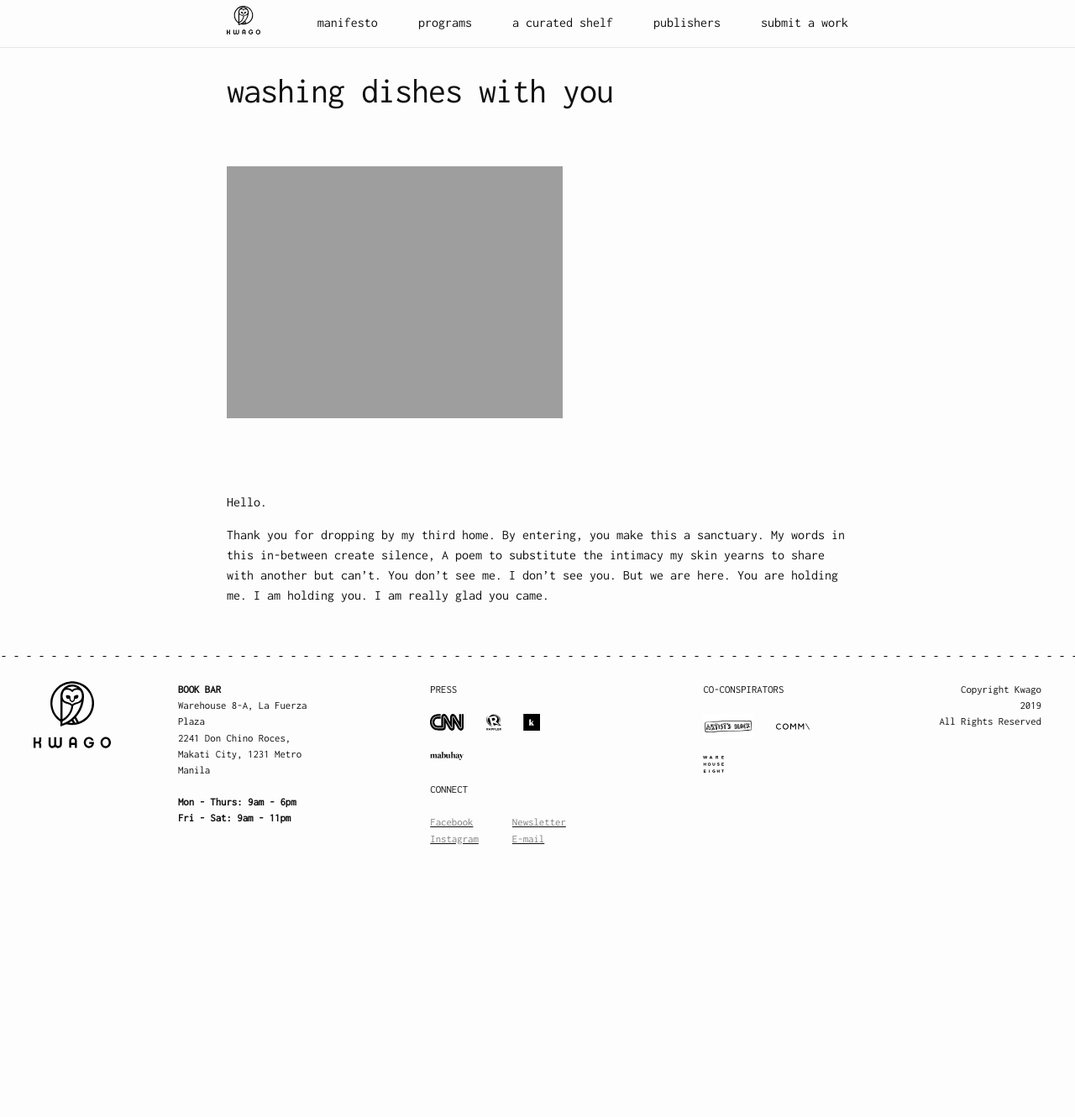
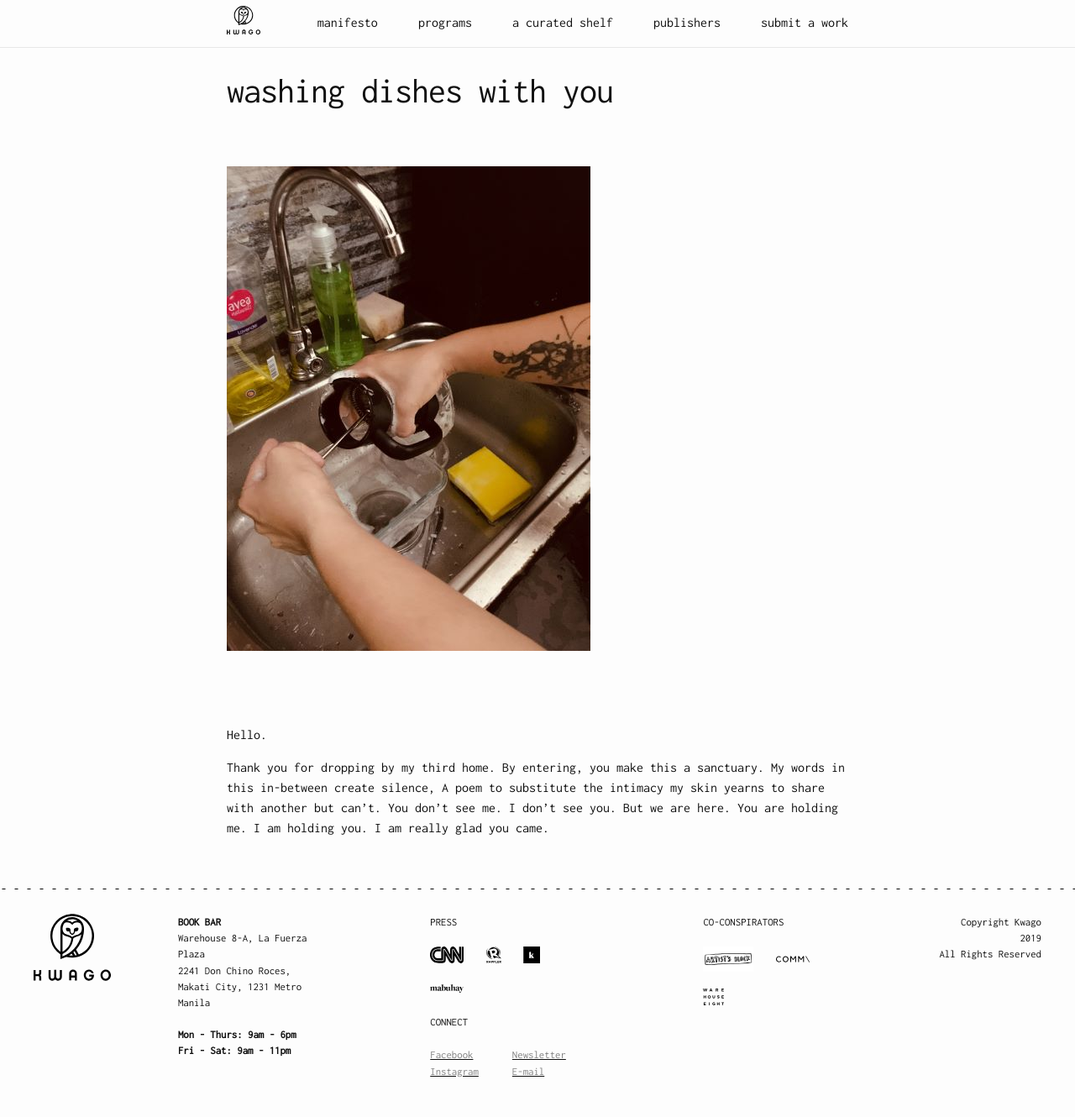
Before and after one commit to patsylala/kwago-siteleaf, a Jekyll site: the page built from thirdspace/washingdisheswithyou.markdown, in a window 1280 px wide. Shown: the whole page at 84% size. Built offline with Jekyll 4.4.1, drawn with Linux system fonts in a browser that asks for light colours; our own code applies the rules of GitHub Pages for plain Markdown files; before the commit the page ends 1053 px from its top, so only the background shows below that.

Commit message:
Updated Washingdisheswithyou

```diff
--- a/thirdspace/washingdisheswithyou.markdown
+++ b/thirdspace/washingdisheswithyou.markdown
@@ -5,7 +5,7 @@ date: 2020-05-12 14:03:00 Z
 
 <br />
 
-<img src="../uploads/IMG_E4244%20(1).JPG" />
+<img src="../uploads/wdwy-web-1.JPG"/>
 
 <br /><br />
 
```
